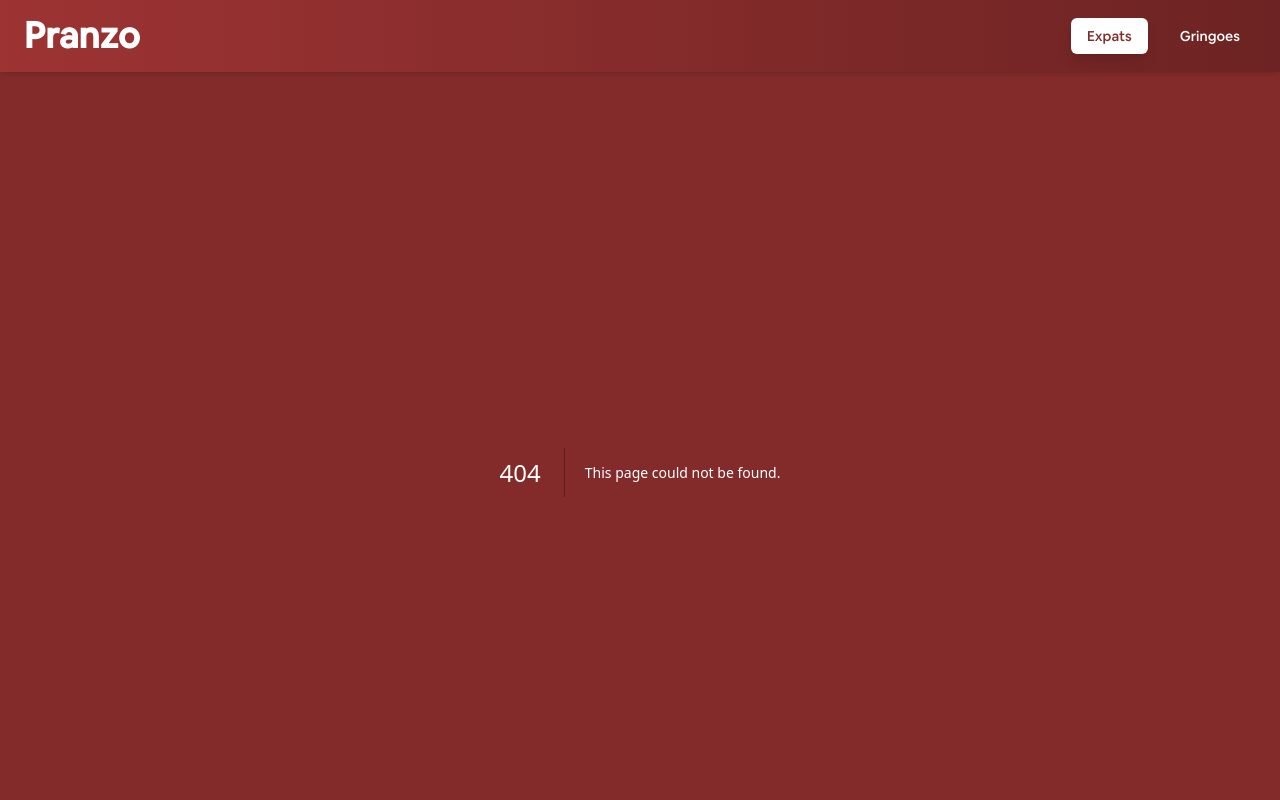
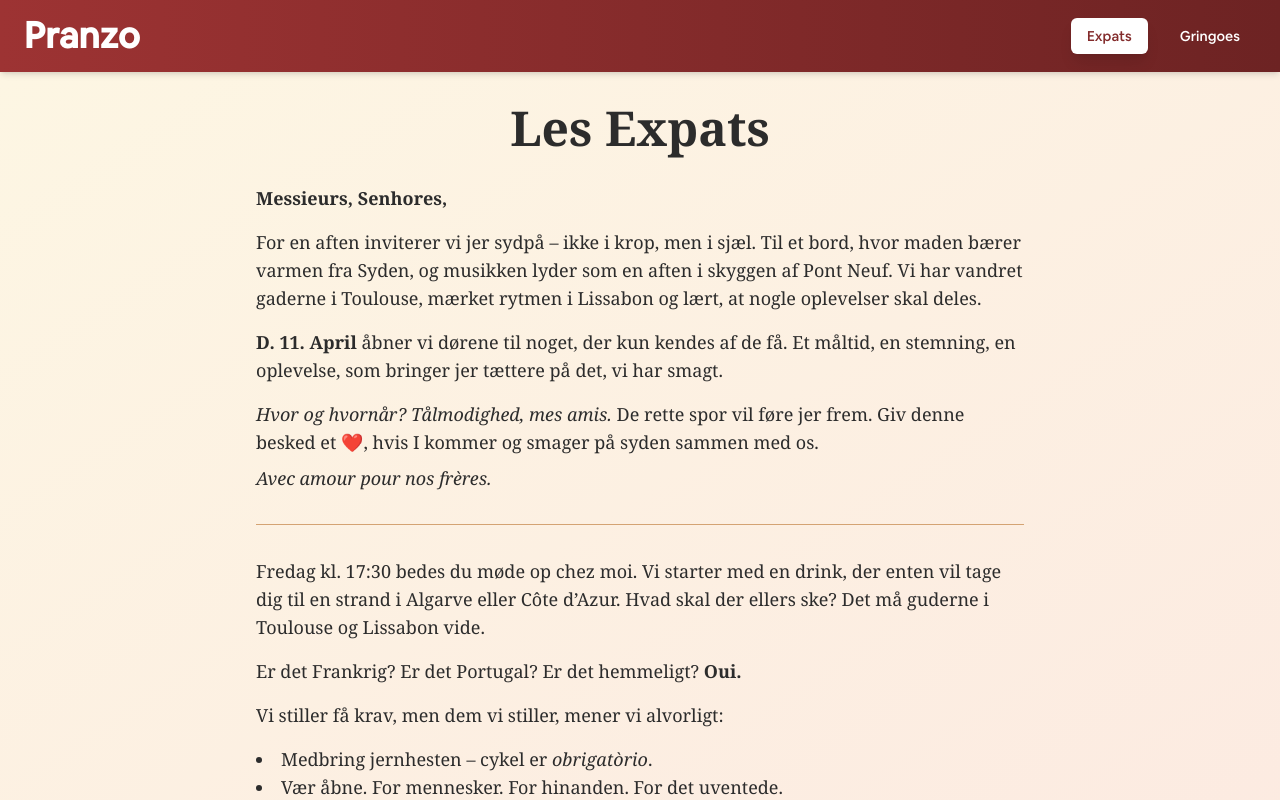
Before and after one commit to Luchassmed/pranzo, a Next.js app: page /expats in a window 1280 px wide. Before the commit this address had no page. Shown: the top 800 px of the page. Built offline with nearby package versions, Linux system fonts and the light colour scheme.

Commit message:
ny invit

```diff
--- /dev/null
+++ b/app/expats/page.js
@@ -0,0 +1,71 @@
+import React from "react";
+
+export default function Page() {
+  return (
+    <main className="min-h-screen bg-gradient-to-br from-[#fdf6e3] to-[#fceae1] text-[#2c2c2c] p-8 font-serif">
+      <div className="max-w-3xl mx-auto space-y-8">
+        <header className="text-center">
+          <h1 className="text-4xl sm:text-5xl font-bold mb-2">Les Expats</h1>
+        </header>
+
+        <section className="space-y-4 text-lg">
+          <p>
+            <strong>Messieurs, Senhores,</strong>
+          </p>
+
+          <p>
+            For en aften inviterer vi jer sydpå – ikke i krop, men i sjæl. Til
+            et bord, hvor maden bærer varmen fra Syden, og musikken lyder som en
+            aften i skyggen af Pont Neuf. Vi har vandret gaderne i Toulouse,
+            mærket rytmen i Lissabon og lært, at nogle oplevelser skal deles.
+          </p>
+
+          <p>
+            <strong>D. 11. April</strong> åbner vi dørene til noget, der kun
+            kendes af de få. Et måltid, en stemning, en oplevelse, som bringer
+            jer tættere på det, vi har smagt.
+          </p>
+
+          <p>
+            <em>Hvor og hvornår? Tålmodighed, mes amis.</em> De rette spor vil
+            føre jer frem. Giv denne besked et ❤️, hvis I kommer og smager på
+            syden sammen med os. <br />
+            <span className="block mt-2 italic">
+              Avec amour pour nos frères.
+            </span>
+          </p>
+        </section>
+
+        <hr className="border-t border-[#d4a373]" />
+
+        <section className="space-y-4 text-lg">
+          <p>
+            Fredag kl. 17:30 bedes du møde op chez moi. Vi starter med en drink,
+            der enten vil tage dig til en strand i Algarve eller Côte d’Azur.
+            Hvad skal der ellers ske? Det må guderne i Toulouse og Lissabon
+            vide.
+          </p>
+
+          <p>
+            Er det Frankrig? Er det Portugal? Er det hemmeligt?{" "}
+            <strong>Oui.</strong>
+          </p>
+
+          <p>Vi stiller få krav, men dem vi stiller, mener vi alvorligt:</p>
+
+          <ul className="list-disc list-inside">
+            <li>
+              Medbring jernhesten – cykel er <em>obrigatòrio</em>.
+            </li>
+            <li>Vær åbne. For mennesker. For hinanden. For det uventede.</li>
+          </ul>
+
+          <p>
+            À bientôt, até breve –<br />
+            <strong>Les Expats</strong>
+          </p>
+        </section>
+      </div>
+    </main>
+  );
+}
```
